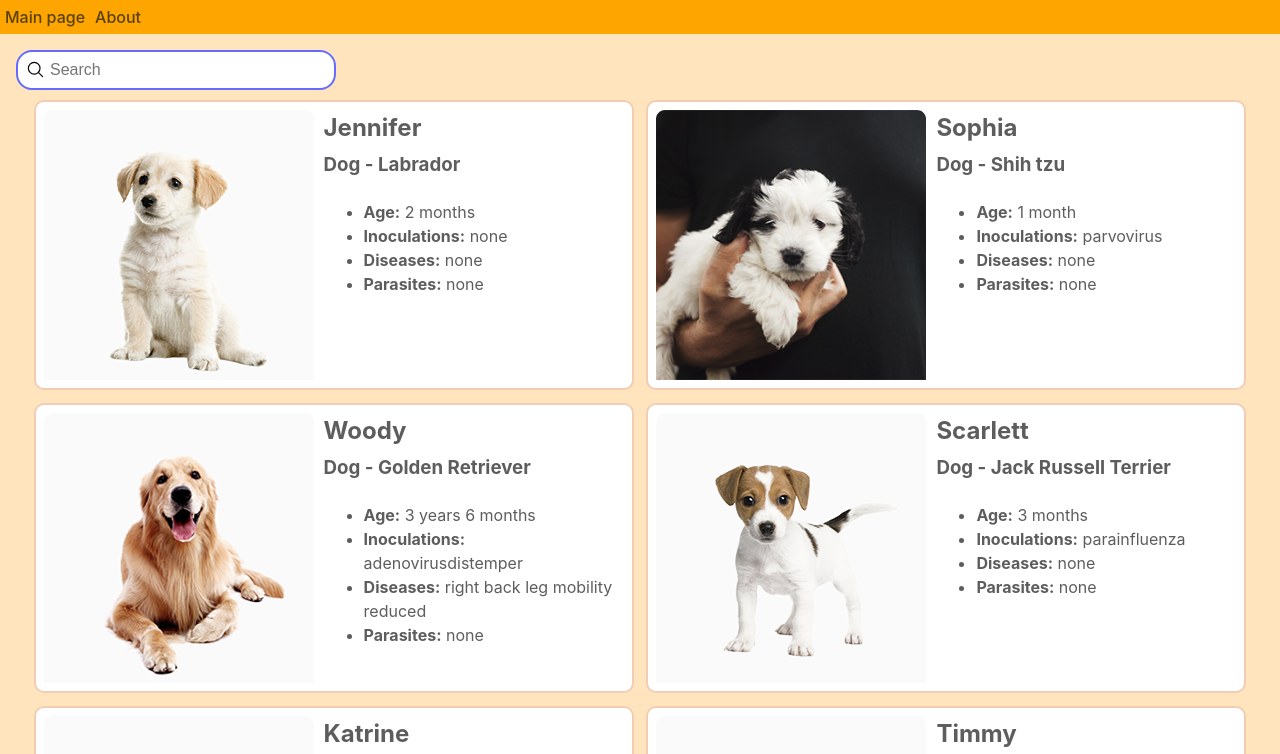
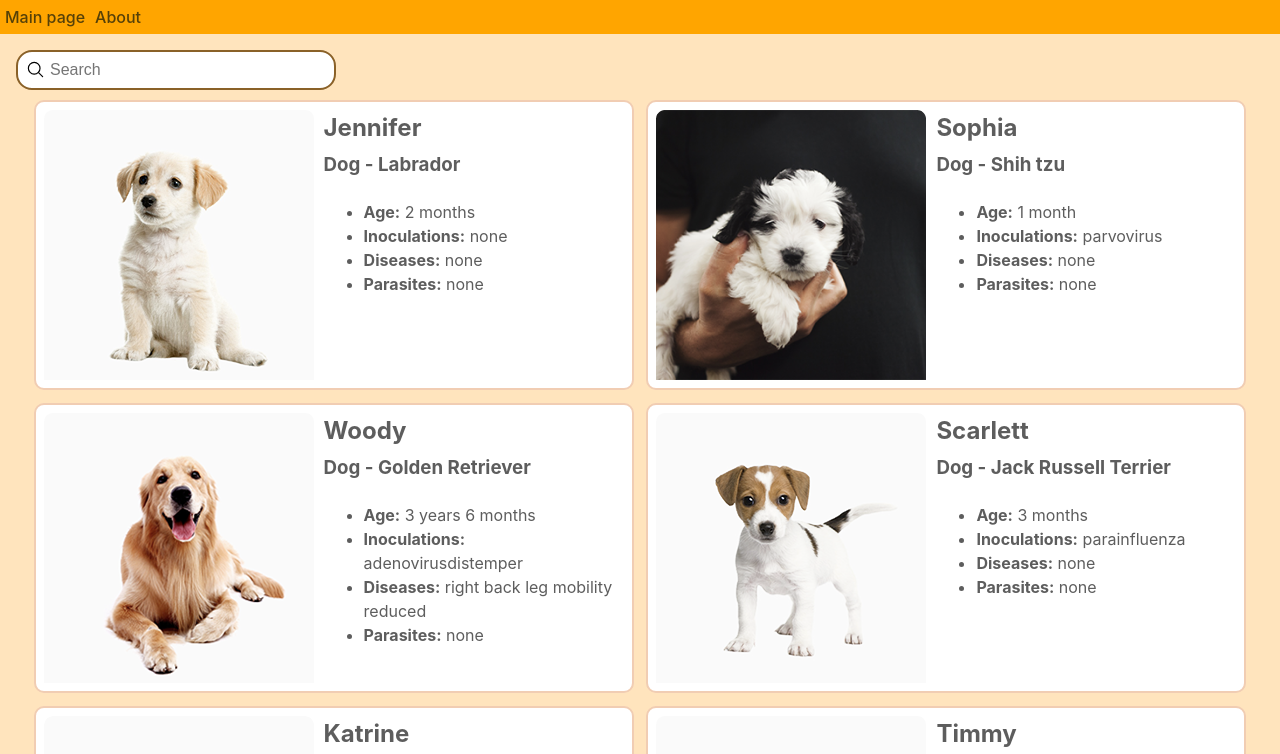
Before and after one commit to neemkashu/react-neemkashu, a React (Vite) app: page / in a window 1280 px wide. Shown: the top 754 px of the page. Built offline with nearby package versions, Linux system fonts and the light colour scheme.

Commit message:
refactor: change style of input

```diff
--- a/src/components/Search.tsx
+++ b/src/components/Search.tsx
@@ -1,6 +1,5 @@
 import React, { ChangeEventHandler } from 'react';
 import { SEARCH_KEY } from '../utils/constants';
-import { getFromStorage, setToStorage } from '../utils/helpers';
 import './styles/Search.css';
 
 type SearchState = {
@@ -11,30 +10,30 @@ export class Search extends React.Component<unknown, SearchState> {
   constructor(props = {}) {
     super(props);
     this.state = {
-      searchValue: getFromStorage(SEARCH_KEY),
+      searchValue: localStorage.getItem(SEARCH_KEY) ?? '',
     };
     this.handleInput = this.handleInput.bind(this);
   }
   handleInput: ChangeEventHandler<HTMLInputElement> = (event) => {
-    setToStorage(SEARCH_KEY, event.target.value);
+    localStorage.setItem(SEARCH_KEY, event.target.value ?? '');
     this.setState({
       searchValue: event.target.value,
     });
   };
   componentDidMount(): void {
-    const previousSearch = getFromStorage(SEARCH_KEY);
+    const previousSearch = localStorage.getItem(SEARCH_KEY) ?? '';
     this.setState({
       searchValue: previousSearch,
     });
   }
   componentWillUnmount(): void {
-    setToStorage(SEARCH_KEY, this.state.searchValue);
+    localStorage.setItem(SEARCH_KEY, this.state.searchValue ?? '');
   }
   render() {
     return (
       <input
         onChange={this.handleInput}
-        value={this.state.searchValue}
+        value={this.state.searchValue ?? ''}
         className="input"
         placeholder="Search"
         type="search"
--- a/src/components/styles/Search.css
+++ b/src/components/styles/Search.css
@@ -2,7 +2,7 @@
     position: relative;
 
     margin: 0;
-    border: 2px solid #646cff;
+    border: 2px solid #8a6128;
     border-radius: 1rem;
     max-width: 320px;
     height: 2.5rem;
@@ -22,5 +22,7 @@
   box-shadow: 0 0px 1px #3d4190, 0 1px 2px #3d4190;
 }
 .input:focus-visible {
-    background-color: #c6c9ff7c;
+    background-color: #fff1c67c;
+    outline-color: transparent;
+    outline-width: 0;
 }
--- a/src/index.css
+++ b/src/index.css
@@ -20,7 +20,7 @@ a {
   text-decoration: inherit;
 }
 a:hover {
-  color: #535bf2;
+  color: #7d6023;
 }
 h1, h2, h3 {
   margin: 0;
```
